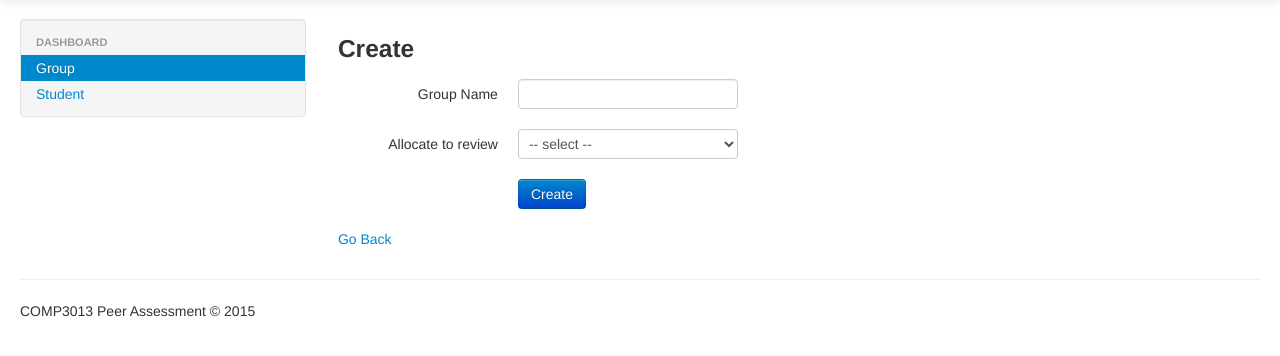
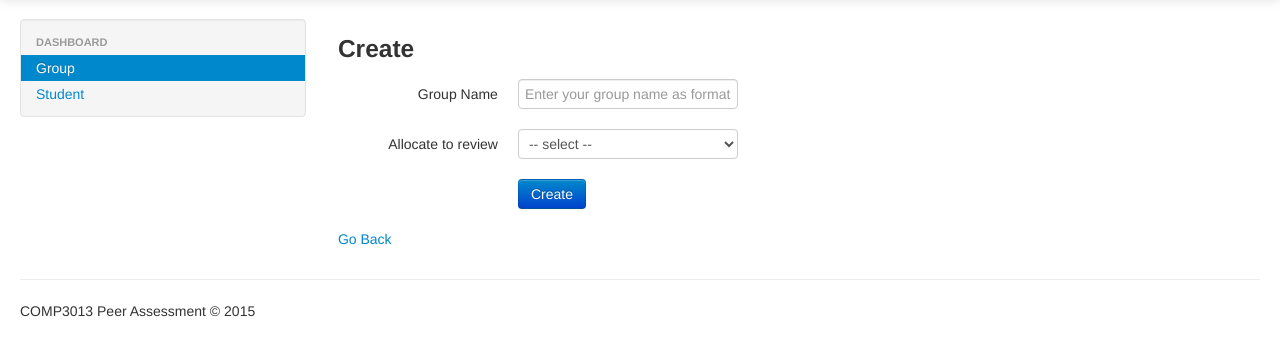
Before and after one commit to andykeqin/database, a PHP site: page /group_create.php in a window 1280 px wide. Shown: the part 41-397 px from the top of the page. Run offline with PHP 8.4, Linux system fonts and the light colour scheme; a user stored in the database is signed in; data comes from the database, SQL or seed files in the repository; data that the repository does not hold is empty.

Commit message:
Update group_create.php

```diff
--- a/group_create.php
+++ b/group_create.php
@@ -39,7 +39,7 @@
                 <div class="control-group">
                     <label class="control-label" for="inputName">Group Name</label>
                     <div class="controls">
-                        <input type="text" id="inputName" name="name" />
+                        <input type="text" id="inputName" name="name" placeholder="Enter your group name as format group1" />
                     </div>
                 </div>
                 <div class="control-group">
```
